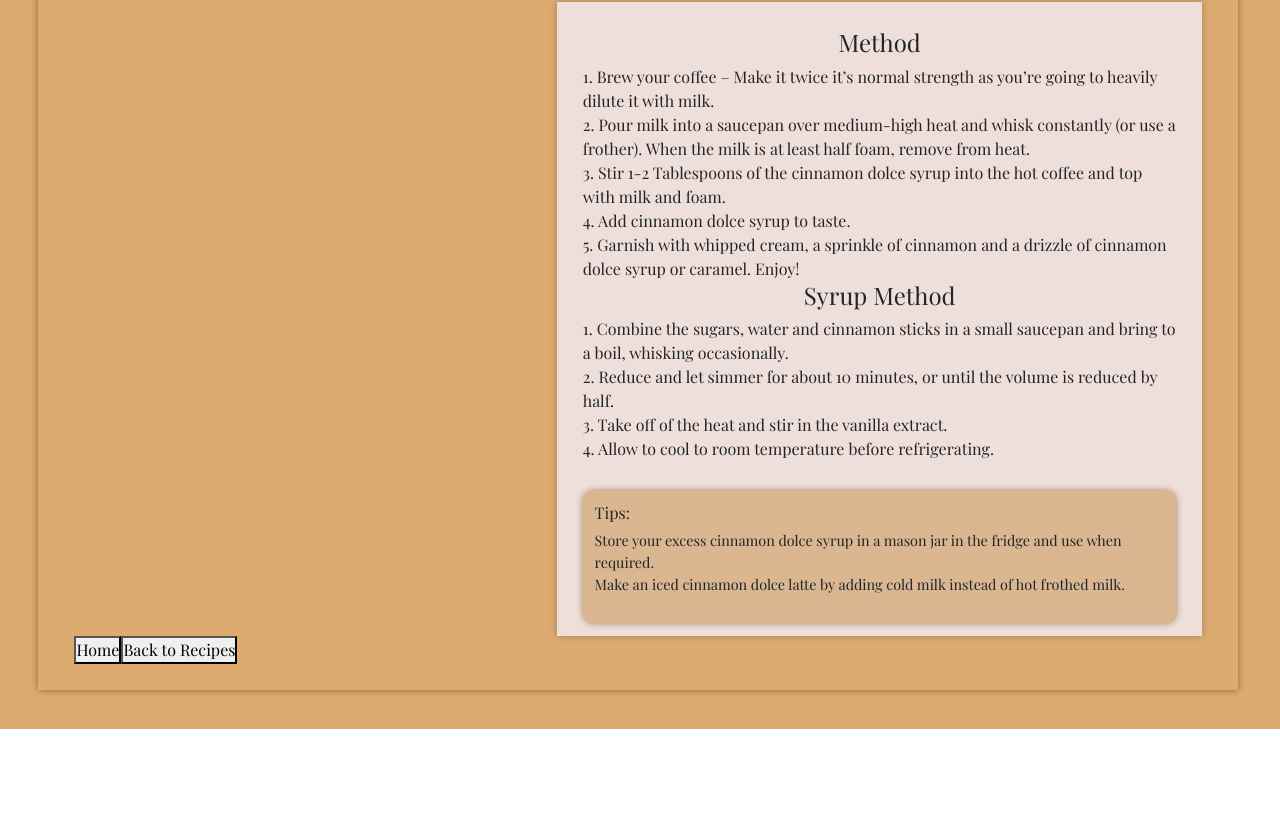
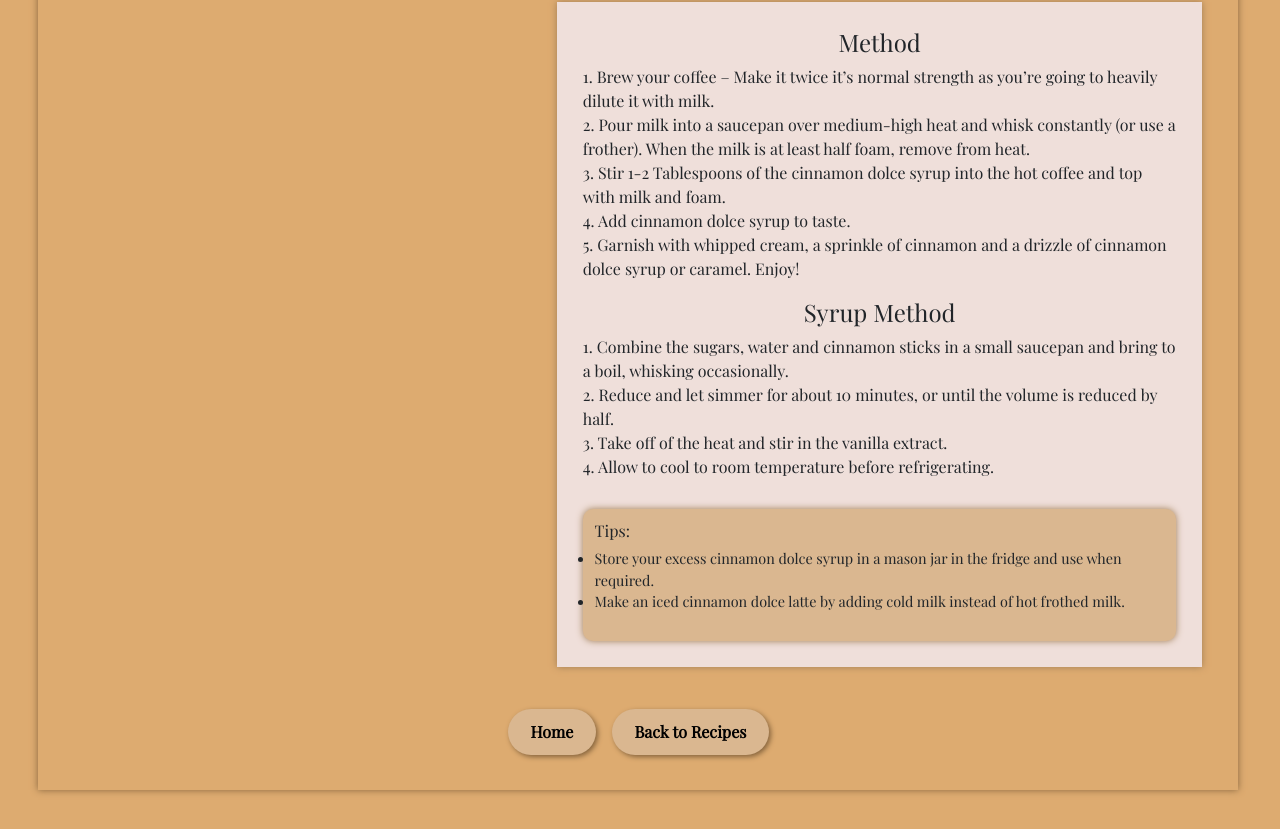
Before and after one commit to Tdaniels25/Codespresso-Receipe-Book, a React (Create React App) app: page /recipeA in a window 1280 px wide. Shown: the part 648-1477 px from the top of the page. Before the commit the page ends 1377 px from the top, so only its background shows below. Built offline with nearby package versions, Linux system fonts and the light colour scheme; a web font is replaced by a local one.

Commit message:
recipe pages content and routing

```diff
--- a/src/RecipePage.css
+++ b/src/RecipePage.css
@@ -7,7 +7,7 @@
 .content-container {
   padding: 3%;
   width: 1200px;
-  height: 1300px;
+  height: 1400px;
   box-shadow: 0px 0px 7px #86643d;
 }
 
@@ -34,12 +34,14 @@
 #prep-icons {
   text-align: center;
   padding: 2% 2% 1% 2%;
+  color: #675046;
 }
 
 #prep-text {
   text-align: center;
   padding: 2% 2% 2% 2%;
   font-size: 80%;
+  font-weight: 600;
 }
 
 .ingred-heading3 {
@@ -73,7 +75,7 @@
 
 .recipe-method {
   margin-top: 30px;
-  padding: 4% 4% 2% 4%;
+  padding: 4% 4% 4% 4%;
   background-color: #efdfda;
   box-shadow: 0px 0px 7px #a07d54;
 }
@@ -87,6 +89,41 @@
 }
 
 .tips-list {
-  list-style: none;
+  list-style: disc;
   font-size: 90%;
 }
+
+.syrup-heading4 {
+  padding: 3% 0 0 0;
+  text-align: center;
+}
+
+.syrup-list {
+  list-style: none;
+}
+
+.recipePage-btns {
+  display: flex;
+  justify-content: center;
+  padding: 3% 0 0 0;
+}
+
+.recipePage-homeBtn,
+.recipePage-recipeBtn {
+  margin: 8px;
+  padding: 1% 2% 1% 2%;
+  border-radius: 30px;
+  border: none;
+  background-color: #dab790;
+  box-shadow: 2px 2px 5px #86643d;
+  font-weight: 600;
+  color: #000;
+}
+
+.recipePage-homeBtn:hover,
+.recipePage-recipeBtn:hover {
+  background-color: #86643d;
+  box-shadow: 2px 2px 5px #ffffff;
+  color: #fff;
+  text-decoration: none;
+}
--- a/src/components/DetailedRecipe.js
+++ b/src/components/DetailedRecipe.js
@@ -103,7 +103,7 @@ const recipes = [
       "3. Garnish with with whipped cream (matcha powder optional). Enjoy!",
     ],
     tips: [
-      "To make vanilla syrup, see our Cinnamon Dolce Latte Recipe.",
+      "To make vanilla syrup, see our Mocha Frappuccino recipe.",
       "Store your excess frappuccino syrup in a mason jar in the fridge and use when required.",
       "Don’t add ice first into the blender since you won’t get an efficient blend.",
       "Starbucks uses a pre-sweetened matcha but if you can't find one that is as good, get unsweetened matcha and added sweetener separately.",
@@ -123,14 +123,13 @@ const recipes = [
       "2 teaspoons caramel sauce",
       "caramel sauce to garnish",
     ],
-    syrup: [
-      "1/2 cup water",
-      "3/4 cup sugar",
-      "1 teaspoon xantham gum powder",
-      "1 teaspoon vanilla extract",
+    syrup: ["1 cup sugar", "1 cup water", "1 teaspoon vanilla extract"],
+    equipment: ["electric milk frother", "pan", "measuring spoons and cups"],
+    syrupMethod: [
+      "1. Add 1 cup of sugar and 1 cup of water to a saucepan. Heat to boiling.",
+      "2. Stir until sugar dissolves. Let the sugar syrup cool completely.",
+      "3. Add 1 tablespoon vanilla extract to the cooled sugar syrup.",
     ],
-    equipment: ["electric milk frother", "pan", "measuring spoons and cups"],
-
     mainMethod: [
       "1. Simmer milk on the stovetop (Do not boil). Froth milk using an electric milk frother.",
       "2. Put vanilla syrup and frothed milk into a cup first. Then Add espresso shots. Do not stir.",
@@ -138,7 +137,7 @@ const recipes = [
     ],
     tips: [
       "If you don’t have an espresso machine, you can use instant coffee. Combine 1 tablespoon of instant coffee and 1/4 cup hot water to replace the 2 shots of espresso in the recipe.",
-      "To make vanilla syrup, see our Cinnamon Dolce Latte Recipe.",
+      "To make vanilla syrup, see our Mocha Frappuccino recipe.",
       "Use store-bought caramel sauce. It can be quite tricky to make at home.",
     ],
   },
--- a/src/components/RecipeMethod.js
+++ b/src/components/RecipeMethod.js
@@ -11,8 +11,8 @@ const RecipeMethod = ({ recipe }) => {
           <li key={index}>{item}</li>
         ))}
       </ul>
-      <h4 className="method-heading4">Syrup Method</h4>
-      <ul className="method-list">
+      <h4 className="syrup-heading4">Syrup Method</h4>
+      <ul className="syrup-list">
         {syrupMethod.map((item, index) => (
           <li key={index}>{item}</li>
         ))}
--- a/src/pages/RecipeA.js
+++ b/src/pages/RecipeA.js
@@ -3,7 +3,7 @@ import "../RecipePage.css";
 import RecipeTitle from "../components/RecipeTitle";
 import latte from "./img/latte2.jpg";
 import RecipePrep from "../components/RecipePrep";
-
+import { Link } from "react-router-dom";
 import recipes from "../components/DetailedRecipe";
 import RecipeIngredients from "../components/RecipeIngredients";
 import RecipeMethod from "../components/RecipeMethod";
@@ -41,8 +41,14 @@ const RecipeA = () => {
               <RecipeMethod recipe={recipeA} />
             </div>
           </div>
-          <button>Home</button>
-          <button>Back to Recipes</button>
+          <div className="recipePage-btns">
+            <Link to="./LandingPage" className="recipePage-homeBtn">
+              Home
+            </Link>
+            <Link to="../List" className="recipePage-recipeBtn">
+              Back to Recipes
+            </Link>
+          </div>
         </div>
       </div>
     </div>
--- a/src/pages/RecipeB.js
+++ b/src/pages/RecipeB.js
@@ -1,11 +1,58 @@
 import React from "react";
+import "../RecipePage.css";
+import { Link } from "react-router-dom";
+import RecipeTitle from "../components/RecipeTitle";
+import mocha from "./img/mocha4.jpg";
+import RecipePrep from "../components/RecipePrep";
+import recipes from "../components/DetailedRecipe";
+import RecipeIngredients from "../components/RecipeIngredients";
+import RecipeMethod from "../components/RecipeMethod";
 
-function RecipeB() {
+const RecipeB = () => {
+  const recipeB = recipes.find((recipe) => recipe.id === "RecipeB");
+
+  if (!recipeB) {
+    return <div>Recipe not found!</div>;
+  }
   return (
     <div>
-      <h1>Frapuccinno</h1>
+      <div className="pages-container">
+        <div className="content-container">
+          <div className="row">
+            <div className="col-5">
+              <img src={mocha} alt="" id="main-image" />
+            </div>
+            <div className="col-7" id="recipe-content">
+              <RecipeTitle recipe={recipeB} />
+              <div className="rating">
+                <i class="fa-solid fa-star fa-xl"></i>
+                <i class="fa-solid fa-star fa-xl"></i>
+                <i class="fa-solid fa-star fa-xl"></i>
+                <i class="fa-solid fa-star fa-xl"></i>
+                <i class="fa-solid fa-star-half-stroke fa-xl"></i>
+              </div>
+              <p className="recipe-description">
+                Savor the delightful fusion of cinnamon-infused syrup and bold
+                espresso—a cozy caffeine boost that's a must-try for coffee
+                enthusiasts.
+              </p>
+              <RecipePrep recipe={recipeB} />
+              <RecipeIngredients recipe={recipeB} />
+              <RecipeMethod recipe={recipeB} />
+            </div>
+          </div>
+          <div className="recipePage-btns">
+            <Link to="./LandingPage" className="recipePage-homeBtn">
+              Home
+            </Link>
+            <Link to="../List" className="recipePage-recipeBtn">
+              Back to Recipes
+            </Link>
+          </div>
+        </div>
+      </div>
     </div>
   );
-}
+};
 
 export default RecipeB;
--- a/src/pages/RecipeC.js
+++ b/src/pages/RecipeC.js
@@ -0,0 +1,58 @@
+import React from "react";
+import "../RecipePage.css";
+import { Link } from "react-router-dom";
+import RecipeTitle from "../components/RecipeTitle";
+import matcha from "./img/matcha2.jpg";
+import RecipePrep from "../components/RecipePrep";
+import recipes from "../components/DetailedRecipe";
+import RecipeIngredients from "../components/RecipeIngredients";
+import RecipeMethod from "../components/RecipeMethod";
+
+const RecipeC = () => {
+  const recipeC = recipes.find((recipe) => recipe.id === "RecipeC");
+
+  if (!recipeC) {
+    return <div>Recipe not found!</div>;
+  }
+  return (
+    <div>
+      <div className="pages-container">
+        <div className="content-container">
+          <div className="row">
+            <div className="col-5">
+              <img src={matcha} alt="" id="main-image" />
+            </div>
+            <div className="col-7" id="recipe-content">
+              <RecipeTitle recipe={recipeC} />
+              <div className="rating">
+                <i class="fa-solid fa-star fa-xl"></i>
+                <i class="fa-solid fa-star fa-xl"></i>
+                <i class="fa-solid fa-star fa-xl"></i>
+                <i class="fa-solid fa-star fa-xl"></i>
+                <i class="fa-solid fa-star-half-stroke fa-xl"></i>
+              </div>
+              <p className="recipe-description">
+                Savor the delightful fusion of cinnamon-infused syrup and bold
+                espresso—a cozy caffeine boost that's a must-try for coffee
+                enthusiasts.
+              </p>
+              <RecipePrep recipe={recipeC} />
+              <RecipeIngredients recipe={recipeC} />
+              <RecipeMethod recipe={recipeC} />
+            </div>
+          </div>
+          <div className="recipePage-btns">
+            <Link to="./LandingPage" className="recipePage-homeBtn">
+              Home
+            </Link>
+            <Link to="../List" className="recipePage-recipeBtn">
+              Back to Recipes
+            </Link>
+          </div>
+        </div>
+      </div>
+    </div>
+  );
+};
+
+export default RecipeC;
--- a/src/pages/RecipeD.js
+++ b/src/pages/RecipeD.js
@@ -0,0 +1,58 @@
+import React from "react";
+import "../RecipePage.css";
+import { Link } from "react-router-dom";
+import RecipeTitle from "../components/RecipeTitle";
+import caramel from "./img/caramel2.jpg";
+import RecipePrep from "../components/RecipePrep";
+import recipes from "../components/DetailedRecipe";
+import RecipeIngredients from "../components/RecipeIngredients";
+import RecipeMethod from "../components/RecipeMethod";
+
+const RecipeD = () => {
+  const recipeD = recipes.find((recipe) => recipe.id === "RecipeD");
+
+  if (!recipeD) {
+    return <div>Recipe not found!</div>;
+  }
+  return (
+    <div>
+      <div className="pages-container">
+        <div className="content-container">
+          <div className="row">
+            <div className="col-5">
+              <img src={caramel} alt="" id="main-image" />
+            </div>
+            <div className="col-7" id="recipe-content">
+              <RecipeTitle recipe={recipeD} />
+              <div className="rating">
+                <i class="fa-solid fa-star fa-xl"></i>
+                <i class="fa-solid fa-star fa-xl"></i>
+                <i class="fa-solid fa-star fa-xl"></i>
+                <i class="fa-solid fa-star fa-xl"></i>
+                <i class="fa-solid fa-star-half-stroke fa-xl"></i>
+              </div>
+              <p className="recipe-description">
+                Savor the delightful fusion of cinnamon-infused syrup and bold
+                espresso—a cozy caffeine boost that's a must-try for coffee
+                enthusiasts.
+              </p>
+              <RecipePrep recipe={recipeD} />
+              <RecipeIngredients recipe={recipeD} />
+              <RecipeMethod recipe={recipeD} />
+            </div>
+          </div>
+          <div className="recipePage-btns">
+            <Link to="./LandingPage" className="recipePage-homeBtn">
+              Home
+            </Link>
+            <Link to="../List" className="recipePage-recipeBtn">
+              Back to Recipes
+            </Link>
+          </div>
+        </div>
+      </div>
+    </div>
+  );
+};
+
+export default RecipeD;
```
Also changed, not shown: src/pages/img/mocha4.jpg.
